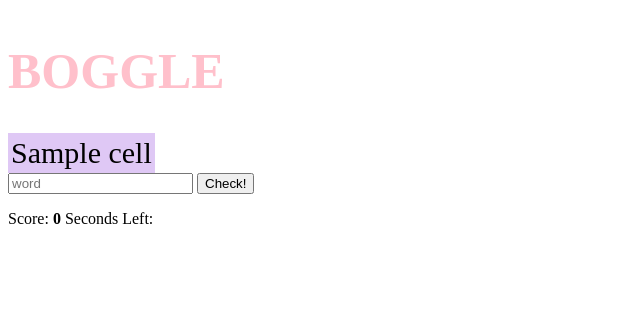
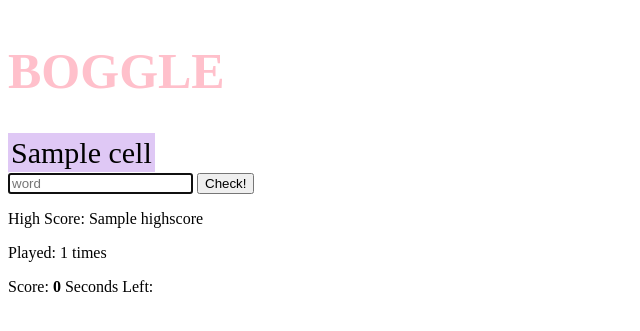
Before and after one commit to Behil-Alemu/boggle-testing, a Flask app: template templates/start.html in a window 1280 px wide. Shown: the top 331 px of the page, without its empty margins (0-640 px from the left). Run offline with Flask 2, Linux system fonts and the light colour scheme; the template is opened without the code that fills it: most values are stand-ins (such as "Sample title", 1, 10 or a date in 2020); parts of the project's set-up code (start-up, migrations or seed data) failed here and were passed over; some libraries are stand-ins or nearby versions.

Commit message:
Method not found error

```diff
--- a/app.py
+++ b/app.py
@@ -1,3 +1,4 @@
+from crypt import methods
 from boggle import Boggle
 from flask import Flask, jsonify, render_template_string,request, render_template, redirect, session
 from flask_debugtoolbar import DebugToolbarExtension
@@ -12,27 +13,43 @@
 
 boggle_game = Boggle()
 
+# @app.route("/")
+# def start_page():
+#     """Clear the session of responses."""
+
+#     session["board"]
+
+#     return redirect("/start")
+
 @app.route("/")
-def start_page():
-    """Clear the session of responses."""
+def show_page():
+    """show the board"""
 
-    session["board"]
+    board = boggle_game.make_board()
 
-    return redirect("/start")
-
-@app.route("/start")
-def show_page():
-    board = boggle_game.make_board()
+    highscore = session.get("highscore",0)
+    num_play = session.get("num_play",0)
 
     session["board"] = board
     # responses.append(board)
-    return render_template('start.html',  responses=session["board"])
+    return render_template('start.html',  board=board, highscore=highscore,num_play=num_play)
 
 @app.route("/check-word")
 def check_word():
+    """check if the word is valid"""
     the_word = request.args.get("word")
-    responses = session["board"]
-    resp = boggle_game.check_valid_word(the_word,responses)
+    board = session["board"]
+    resp = boggle_game.check_valid_word(board,the_word)
 
 
     return jsonify({"result": resp})
+
+@app.route("/show-score", methods=["POST"])
+def show_score():
+    score= request.json["score"]
+    highscore = session.get("highscore",0)
+    num_play = session.get("num_play",0)
+
+    session["highscore"]= max(score, highscore)
+    session["num_play"]= num_play + 1
+    return jsonify(newRecored=score)
--- a/static/app.js
+++ b/static/app.js
@@ -1,4 +1,4 @@
-// grab input
+
 class BoggleGame {
     /* make a new game at this DOM id */
 
@@ -9,11 +9,10 @@
       this.score = 0;
       this.words = new Set();
       this.board = $("#" + boardId);
-
-      // every 1000 msec, "tick"
+          // every 1000 msec, "tick"
       this.timer = setInterval(this.tick.bind(this), 1000);
 
-      $(".add-word", this.board).on("submit", this.handleSubmit.bind(this));
+      $("#input-word", this.board).on("submit", this.handleSubmit.bind(this));
     }
 
     /* show word in list of words */
@@ -91,12 +90,14 @@
     /* end of game: score and update message. */
 
     async scoreGame() {
-      $(".add-word", this.board).hide();
-      const resp = await axios.post("/post-score", { score: this.score });
-      if (resp.data.brokeRecord) {
+      $("#word", this.board).hide();
+      const resp = await axios.post("/show-score", { score: this.score });
+      if (resp.data.newRecord) {
         this.showMessage(`New record: ${this.score}`, "ok");
       } else {
         this.showMessage(`Final score: ${this.score}`, "ok");
       }
     }
   }
+  // why hide on line 94?
+  let play = new BoggleGame("container", 60)
--- a/templates/start.html
+++ b/templates/start.html
@@ -5,7 +5,7 @@
 <h1>BOGGLE</h1>
 <table class="box">
     <tbody>
-      {%for row in responses%}
+      {%for row in board%}
         <tr>
          {%for cell in row%}
             <td>{{cell}}</td>
@@ -14,14 +14,17 @@
       {%endfor%}
     </tbody>
 </table>
-<form action="/check-word" id='word'>
-    <input type="text" class='word' placeholder="word" name="word">
+<form id='input-word' method="POST">
+    <input type="text" class='word' placeholder="word" name="word" autofocus>
     <button class="button">Check!</button>
 </form>
 
 <!-- why is the form not a post method? -->
 
 <section>
+    <p>High Score: {{highscore}}</p>
+    <p>Played: {{num_play}} times</p>
+
     <p>
         Score: <b class="score">0</b>
         Seconds Left: <b class="timer"></b>
```
